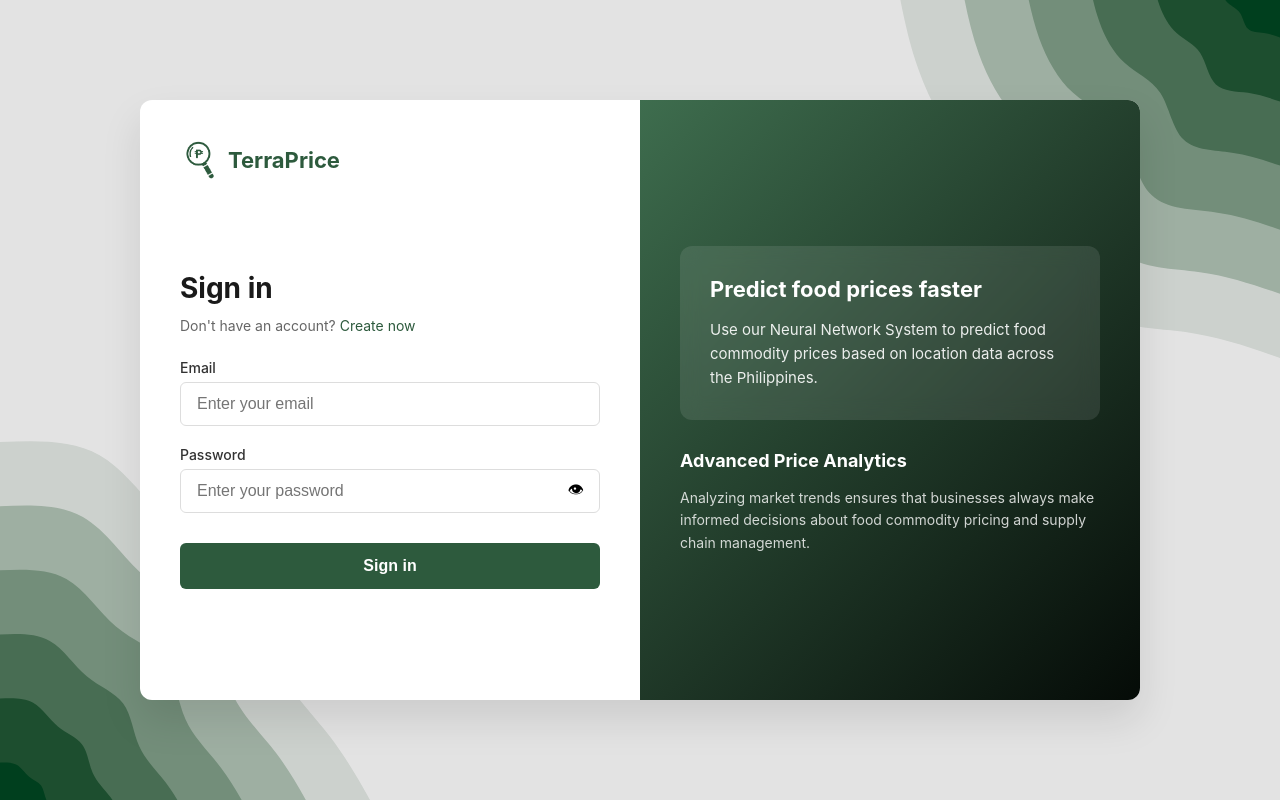
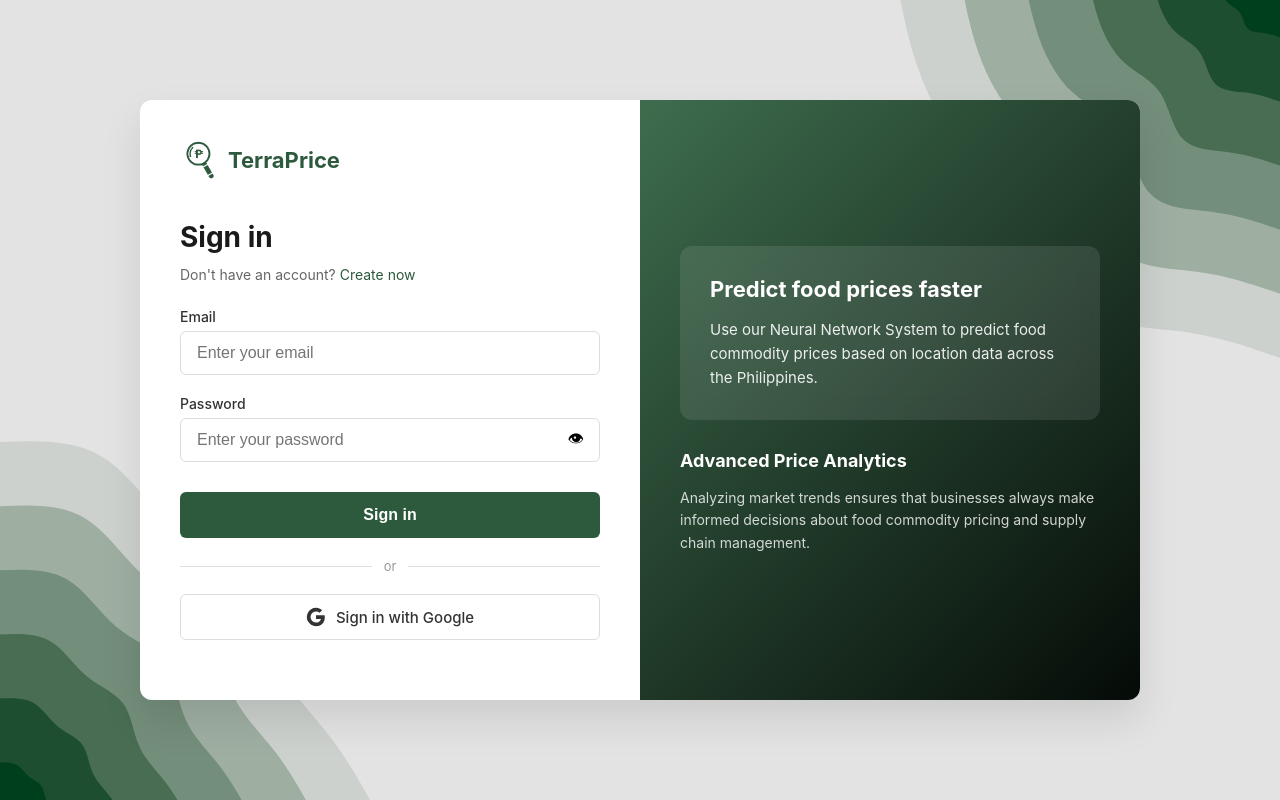
Before and after one commit to kamachi-dev/TerraPrice, a Flask app: page / in a window 1280 px wide. Run offline with Flask 3, Linux system fonts and the light colour scheme.

Commit message:
google sign in

```diff
--- a/Controller/Routes.py
+++ b/Controller/Routes.py
@@ -4,6 +4,7 @@ from Model.Query import (
     add_dataset_entry, create_user, get_all_datasets, get_latest_datasets,
     get_datasets_paginated, get_total_datasets_count, get_profile
 )
+from Model.SupabaseClient import get_client
 from Model.NN.estimator import *
 
 
@@ -18,18 +19,19 @@ def register_routes(app):
             email = request.form.get("email")
             password = request.form.get("password")
 
-            user = authenticate_user(email, password)
-            if user:
-                session["user_id"] = user["id"]
-                session["username"] = user["username"]
-                session["is_admin"] = user["isAdmin"]
+            result = authenticate_user(email, password)
+            if result and "_error" not in result:
+                session["user_id"] = result["id"]
+                session["username"] = result["username"]
+                session["is_admin"] = result["isAdmin"]
 
-                if user["isAdmin"]:
+                if result["isAdmin"]:
                     return redirect(url_for("admin"))
                 else:
                     return redirect(url_for("main"))
             else:
-                flash("Invalid email or password", "error")
+                msg = result.get("_error", "Invalid email or password") if result else "Invalid email or password"
+                flash(msg, "error")
 
         return render_template("login.html")
 
@@ -50,6 +52,40 @@ def register_routes(app):
                 "success": False,
                 "message": "An error occurred during registration",
             })
+
+    @app.route("/login/google")
+    def login_google():
+        client = get_client()
+        redirect_to = request.url_root.rstrip("/") + "/auth/callback"
+        res = client.auth.sign_in_with_oauth({
+            "provider": "google",
+            "options": {"redirect_to": redirect_to},
+        })
+        return redirect(res.url)
+
+    @app.route("/auth/callback")
+    def auth_callback():
+        return render_template("auth/callback.html")
+
+    @app.route("/auth/session", methods=["POST"])
+    def auth_session():
+        data = request.get_json()
+        access_token = data.get("access_token")
+        refresh_token = data.get("refresh_token")
+        if not access_token:
+            return jsonify({"success": False, "error": "Missing token"}), 400
+        client = get_client()
+        try:
+            res = client.auth.set_session(access_token, refresh_token)
+            user = res.user
+            profile = client.table("profiles").select("*").eq("id", user.id).execute()
+            p = profile.data[0] if profile.data else {}
+            session["user_id"] = user.id
+            session["username"] = p.get("username", user.email.split("@")[0])
+            session["is_admin"] = p.get("role") == "admin"
+            return jsonify({"success": True})
+        except Exception as e:
+            return jsonify({"success": False, "error": str(e)}), 500
 
     @app.route("/logout")
     def logout():
--- a/static/CSS/login.css
+++ b/static/CSS/login.css
@@ -184,6 +184,46 @@ body {
   cursor: not-allowed;
 }
 
+.divider {
+  display: flex;
+  align-items: center;
+  margin: 20px 0;
+  color: #999;
+  font-size: 13px;
+  gap: 12px;
+}
+
+.divider::before,
+.divider::after {
+  content: "";
+  flex: 1;
+  height: 1px;
+  background: #e0e0e0;
+}
+
+.btn-google {
+  display: flex;
+  align-items: center;
+  justify-content: center;
+  gap: 10px;
+  width: 100%;
+  padding: 12px;
+  border: 1px solid #ddd;
+  border-radius: 6px;
+  background: white;
+  color: #333;
+  font-size: 15px;
+  font-weight: 500;
+  text-decoration: none;
+  cursor: pointer;
+  transition: background 0.2s, border-color 0.2s;
+}
+
+.btn-google:hover {
+  background: #f8f8f8;
+  border-color: #ccc;
+}
+
 .promo-section {
   flex: 1;
   background: linear-gradient(135deg, #3e6d4e 0%, #050b07 100%);
--- a/templates/login.html
+++ b/templates/login.html
@@ -44,6 +44,13 @@
 
                         <button type="submit" class="btn-primary">Sign in</button>
                     </form>
+                    <div class="divider">
+                        <span>or</span>
+                    </div>
+                    <a href="{{ url_for('login_google') }}" class="btn-google">
+                        <svg width="20" height="20" viewBox="0 0 24 24"><path fill="currentColor" d="M22.56 12.25c0-.78-.07-1.53-.2-2.25H12v4.26h5.92a5.06 5.06 0 0 1-2.2 3.32v2.77h3.57c2.08-1.92 3.28-4.74 3.28-8.1z"/><path fill="currentColor" d="M12 23c2.97 0 5.46-.98 7.28-2.66l-3.57-2.77c-.98.66-2.23 1.06-3.71 1.06-2.86 0-5.29-1.93-6.16-4.53H2.18v2.84C3.99 20.53 7.7 23 12 23z"/><path fill="currentColor" d="M5.84 14.09c-.22-.66-.35-1.36-.35-2.09s.13-1.43.35-2.09V7.07H2.18C1.43 8.55 1 10.22 1 12s.43 3.45 1.18 4.93l2.85-2.22.81-.62z"/><path fill="currentColor" d="M12 5.38c1.62 0 3.06.56 4.21 1.64l3.15-3.15C17.45 2.09 14.97 1 12 1 7.7 1 3.99 3.47 2.18 7.07l3.66 2.84c.87-2.6 3.3-4.53 6.16-4.53z"/></svg>
+                        Sign in with Google
+                    </a>
                 </div>
 
                 <!-- Register Form -->
```
Also changed, not shown: templates/auth/callback.html (added, +33 -0 lines).
